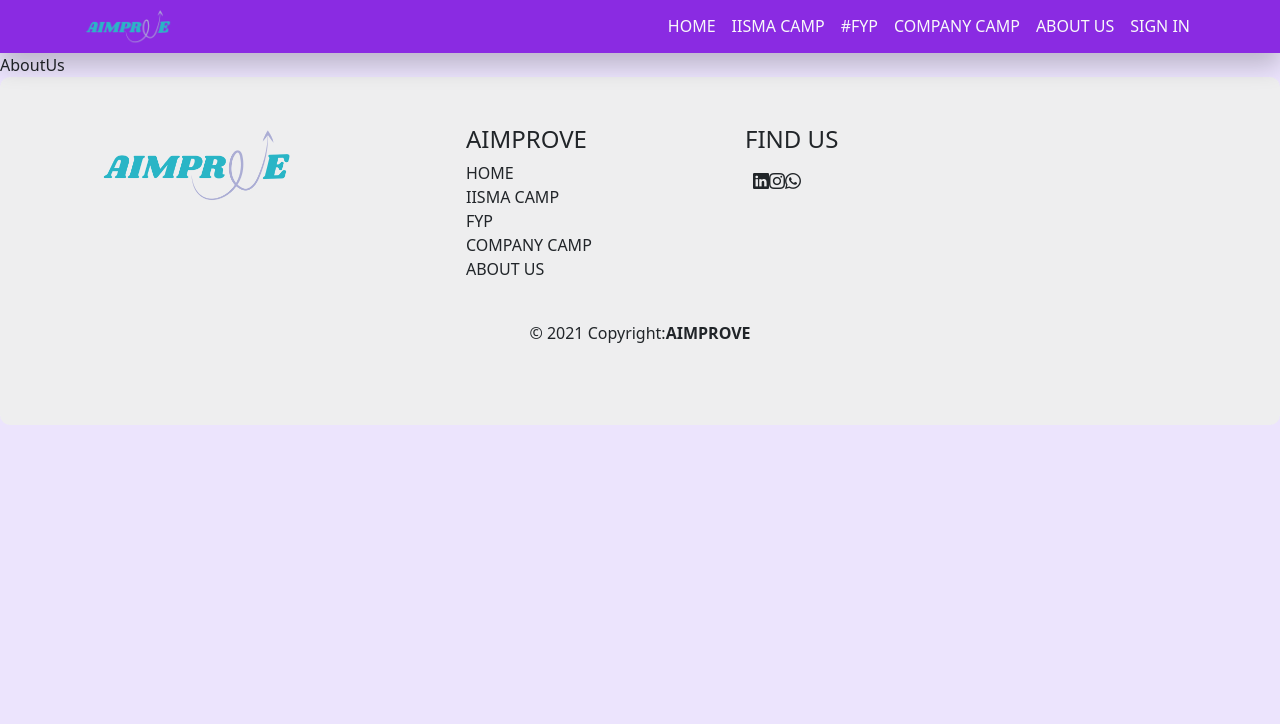
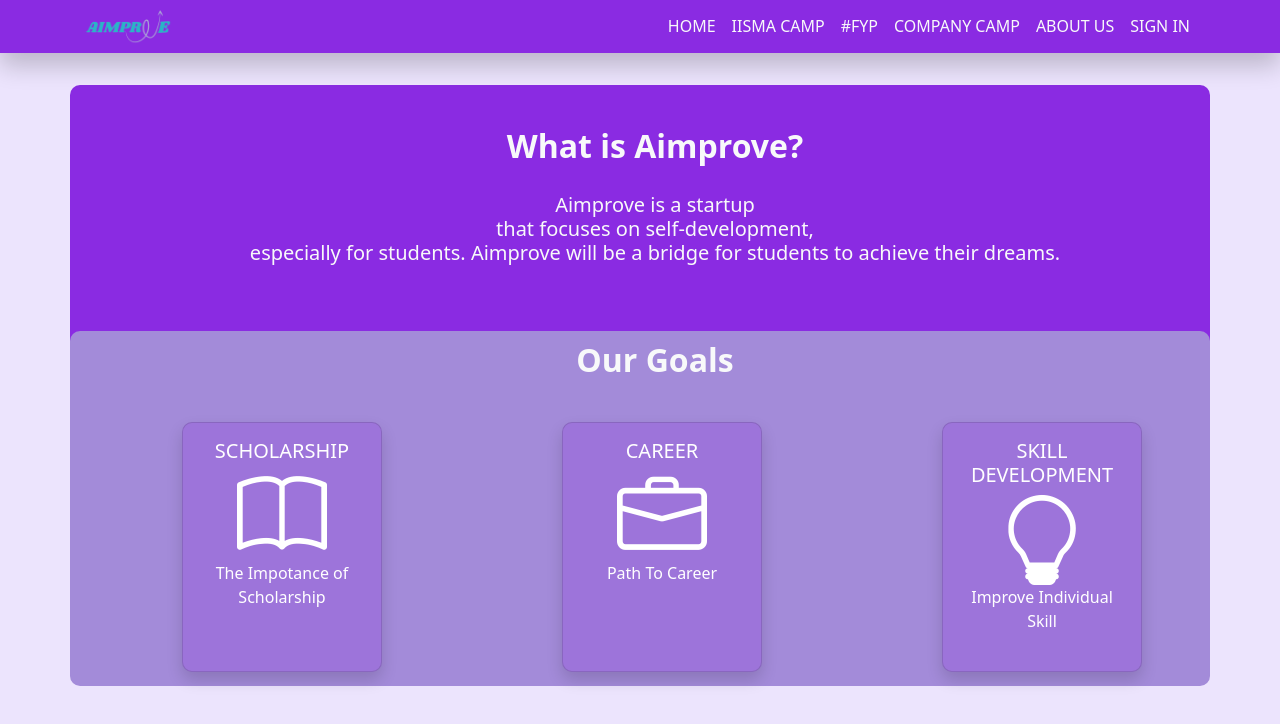
Before and after one commit to rg-km/final-project-engineering-50-new, a React (Create React App) app in the folder frontend/: page /aboutus in a window 1280 px wide. Shown: the top 724 px of the page. Built offline with nearby package versions, Linux system fonts and the light colour scheme.

Commit message:
added about us

```diff
--- a/frontend/src/App.js
+++ b/frontend/src/App.js
@@ -2,7 +2,7 @@
 import './App.css';
 import './css/bootstrap.min.css';
 import Navbar from './components/Navbar';
-import Footer from './components/Footer';
+// import Footer from './components/Footer';
 import { Routes, Route } from 'react-router-dom';
 import Home from './components/home/Home';
 import AboutUs from './components/home/AboutUs';
@@ -30,7 +30,7 @@
               <Route path="/resetPassword/:token" element={<ResetPassword/>}/>
             </Route>
           </Routes>
-      <Footer />
+
 
 
     </div>
--- a/frontend/src/components/Footer.css
+++ b/frontend/src/components/Footer.css
@@ -2,4 +2,7 @@
     background-color: #efefeff7;
     align-items: center;
     border-radius: 10px;
+
+    left: 0;
+    bottom: 0;
 }
--- /dev/null
+++ b/frontend/src/components/Styles/AboutUS.css
@@ -0,0 +1,115 @@
+.AboutUs{
+    background:  #ECE4FD;
+    height: 100vh !important ;
+
+}
+.info-panell{
+    background-color: blueviolet;
+    align-items: center;
+    border-radius: 10px;
+    height: 500px;
+    width: 440px;
+
+}
+.goals-panel{
+    background-color:#a38bd9;
+    align-items: center;
+    border-radius: 10px;
+    height: 355px;
+    width: 440px;
+
+}
+
+.scholarship{
+    background-color: #9d74da;
+    color: white;
+    border-radius: 10px;
+    height: 250px;
+    width: 200px;
+    margin-top: -7px;
+    margin-left: 100px;
+
+}
+.icons{
+    font-size: 90px;
+    text-align: center;
+    color: white;
+}
+
+.col-lg {
+    margin-top: 2rem;
+}
+
+.career{
+    background-color: #9d74da;
+    color: white;
+    border-radius: 10px;
+    height: 250px;
+    width: 200px;
+    margin-left: 100px;
+    margin-top: -7px;
+}
+
+
+.skilldevelopment{
+    background-color: #9d74da;
+    color: white;
+    border-radius: 10px;
+    height: 250px;
+    width: 200px;
+    margin-left: 100px;
+    margin-top: -7px;
+}
+
+@media (min-width: 768px) {
+    .info-panell{
+        background-color: blueviolet;
+        align-items: center;
+        border-radius: 10px;
+        height: 500px;
+        width: 440px;
+    }
+    .goals-panel{
+        background-color:#a38bd9;
+        border-radius: 10px;
+        height: 355px;
+        width: 440px;
+    }
+
+    .scholarship{
+        background-color: #9d74da;
+        border-radius: 10px;
+        height: 250px;
+        width: 200px;
+        margin-top: -7px;
+        margin-left: 100px;
+    }
+
+    .icons{
+        font-size: 90px;
+        text-align: center;
+
+    }
+    .col-lg {
+        margin-top: 2rem;
+    }
+
+    .career{
+        background-color: #9d74da;
+        border-radius: 10px;
+        height: 250px;
+        width: 200px;
+        margin-left: 100px;
+        margin-top: -7px;
+    }
+
+
+    .skilldevelopment{
+        background-color: #9d74da;
+        border-radius: 10px;
+        height: 250px;
+        width: 200px;
+        margin-left: 100px;
+        margin-top: -7px;
+    }
+}
--- a/frontend/src/components/Styles/Home.css
+++ b/frontend/src/components/Styles/Home.css
@@ -57,7 +57,7 @@
 }
 
 .testi-panel{
-    background-color: #FFFFFF;
+    background-color: #ffffff;
     border-radius: 10px;
     height: 1670px;
     width: 440px;
--- a/frontend/src/components/home/AboutUs.js
+++ b/frontend/src/components/home/AboutUs.js
@@ -1,8 +1,61 @@
 import React from 'react'
+import "../Styles/AboutUS.css";
+
 
 const AboutUs = () => {
   return (
-    <div>AboutUs</div>
+    <div className='AboutUs'>
+    <div className="container">
+    <div className="row justify-content-center mt-10 mb-4">
+      <div className="col-lg info-panell">
+        <div className="row">
+          <div className="col-lg">
+          <h2 className="section-tittle fw-bold text-head text-light text-center">What is Aimprove?</h2>
+            <p className="section-tittle fw-bold text-head text-light text-center"> <h5>Aimprove is a startup <br/>  that focuses
+on self-development, <br/>  especially for students. Aimprove will be a bridge for students to achieve their dreams.</h5>
+            </p>
+
+            <div className="row3 row justify-content-center">
+            <div className="col-lg goals-panel">
+            <h2 className="section-tittle fw-bold text-head text-light text-center ourgoals">Our Goals</h2>
+          <div className="row">
+      <div className="col-lg">
+      <div class="card shadow mb-5 scholarship">
+      <div className="card-body">
+        <h5 className="card-title text-center">SCHOLARSHIP</h5>
+        <i class="d-flex justify-content-center bi bi-book icons"></i>
+        <p className="card-text text-center ">The Impotance of Scholarship</p>
+      </div>
+      </div>
+      </div>
+      <div className="col-lg">
+      <div class="card shadow mb-5 career">
+      <div className="card-body">
+        <h5 className="card-title text-center">CAREER</h5>
+        <i class="d-flex justify-content-center bi bi-briefcase icons"></i>
+        <p className="card-text text-center">Path To Career</p>
+      </div>
+      </div>
+      </div>
+      <div className="col-lg">
+      <div class="card shadow mb-5 skilldevelopment">
+      <div className="card-body">
+        <h5 className="card-title text-center">SKILL DEVELOPMENT</h5>
+        <i class="d-flex justify-content-center bi bi-lightbulb icons"></i>
+        <p className="card-text text-center ">Improve Individual Skill</p>
+      </div>
+      </div>
+      </div>
+      </div>
+    </div>
+    </div>
+    </div>
+    </div>
+    </div>
+    </div>
+    </div>
+    </div>
+
   )
 }
 
```
Also changed, not shown: frontend/src/components/Assets/illustrations.png (added).
